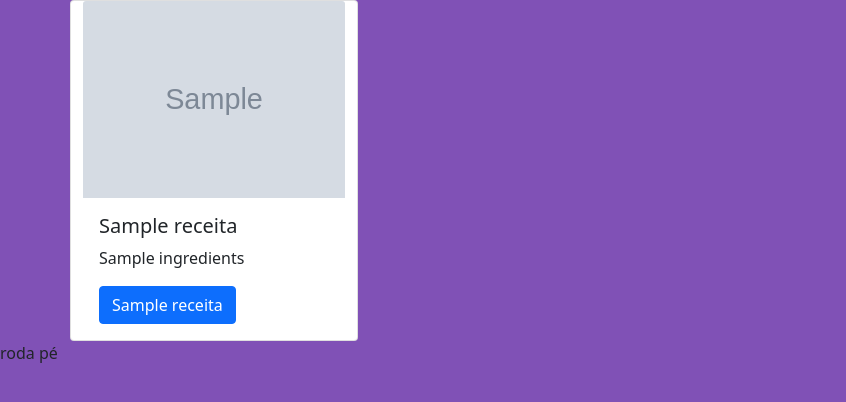
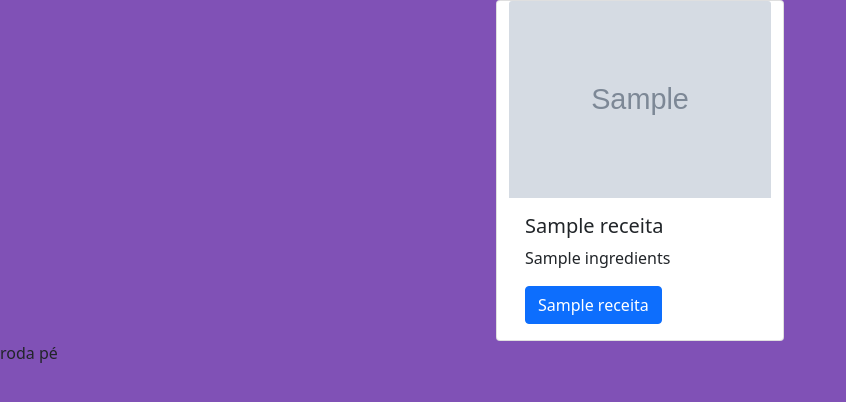
Before and after one commit to GustavoGarciaPereira/backend-receitas-gif-flask, a Flask app: template templates/receitas.html in a window 1280 px wide. Shown: the part 110-512 px from the top of the page, without its empty margins (0-846 px from the left). Run offline with Flask 2, Linux system fonts and the light colour scheme; the template is opened without the code that fills it: most values are stand-ins (such as "Sample title", 1, 10 or a date in 2020); grey boxes marked "Sample" are stand-in pictures.

Commit message:
customizando css

```diff
--- a/static/menu.css
+++ b/static/menu.css
@@ -24,3 +24,7 @@ header div a{
 header div a:hover{
     color: rgba(191, 179, 243,0.5);
 }
+.center_custon {
+    display: flex;
+    justify-content: center;
+}
--- a/templates/layout.html
+++ b/templates/layout.html
@@ -8,6 +8,9 @@
 <link href="https://cdn.jsdelivr.net/npm/bootstrap@5.0.0-beta1/dist/css/bootstrap.min.css" rel="stylesheet" integrity="sha384-giJF6kkoqNQ00vy+HMDP7azOuL0xtbfIcaT9wjKHr8RbDVddVHyTfAAsrekwKmP1" crossorigin="anonymous">
 
     <link rel="stylesheet" type="text/css" href="{{ url_for('static', filename='menu.css') }}">
+    <style>
+
+    </style>
 </head>
 
 <body>
--- a/templates/receitas.html
+++ b/templates/receitas.html
@@ -10,7 +10,7 @@
 
 {% block corpo %}
 <div class="container">
-  <div class="row">
+  <div class="row center_custon">
           {%for i in receitas%}
 
             <div class="card" style="width: 18rem;">
```
